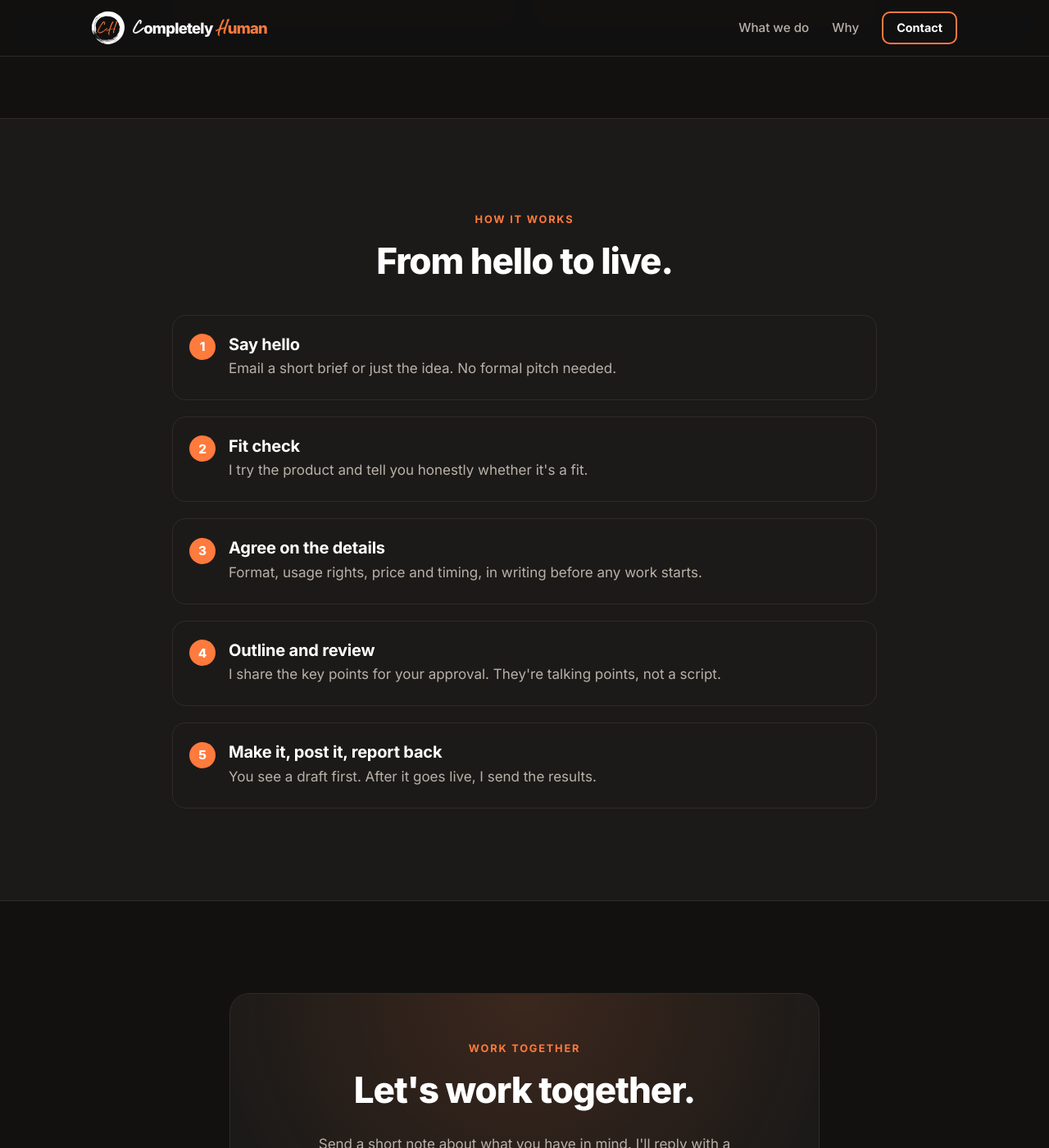
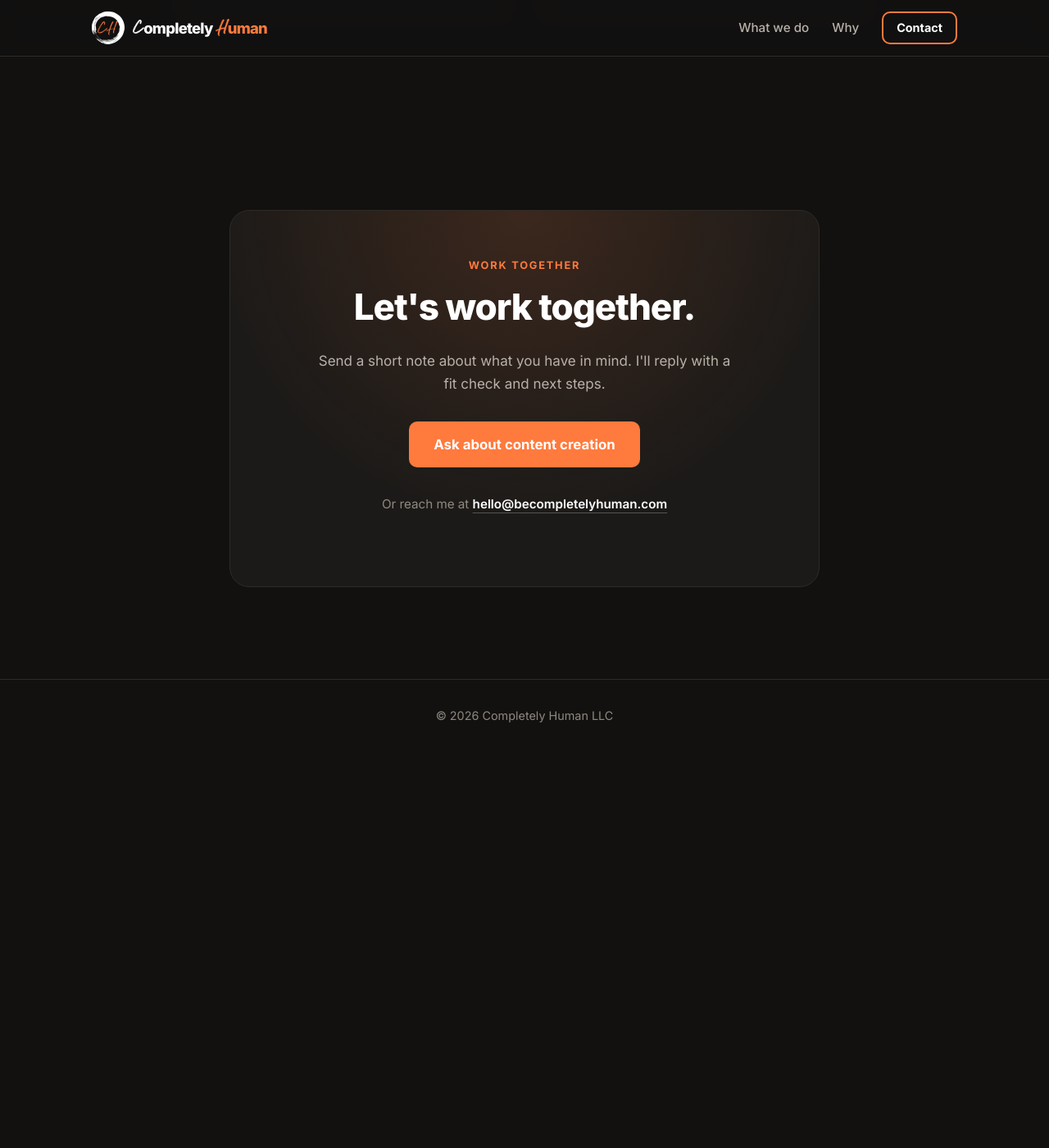
Before and after one commit to dbough/becompletelyhuman.com, a Jekyll site: the page built from media-kit/index.html, in a window 1280 px wide and 1400 px high, scrolled down 4699 px. Shown: the whole window at 82% size. Built offline with Jekyll 4.4.1, drawn with Linux system fonts in a browser that asks for light colours; after the commit the page ends 5616 px from its top, so only the background shows below that.

Commit message:
Remove How it works section from media kit page
Co-Authored-By: Claude Opus 5.5 <noreply@anthropic.com>
Claude-Session: https://claude.ai/code/session_01FtJnZrNpqYALiN3iXVknxc

```diff
--- a/media-kit/index.html
+++ b/media-kit/index.html
@@ -194,24 +194,6 @@ permalink: /media-kit/
     </div>
   </section>
 
-  <section class="section section--band" aria-labelledby="process-title">
-    <div class="container">
-      <header class="section__header">
-        <p class="eyebrow">How it works</p>
-        <h2 id="process-title">From hello to live.</h2>
-      </header>
-
-      <ol class="steps">
-        {%- for step in kit.process %}
-        <li>
-          <h3>{{ step.title }}</h3>
-          <p>{{ step.text }}</p>
-        </li>
-        {%- endfor %}
-      </ol>
-    </div>
-  </section>
-
   {% include pillar-cta.html
      eyebrow="Work together"
      title="Let's work together."
```
